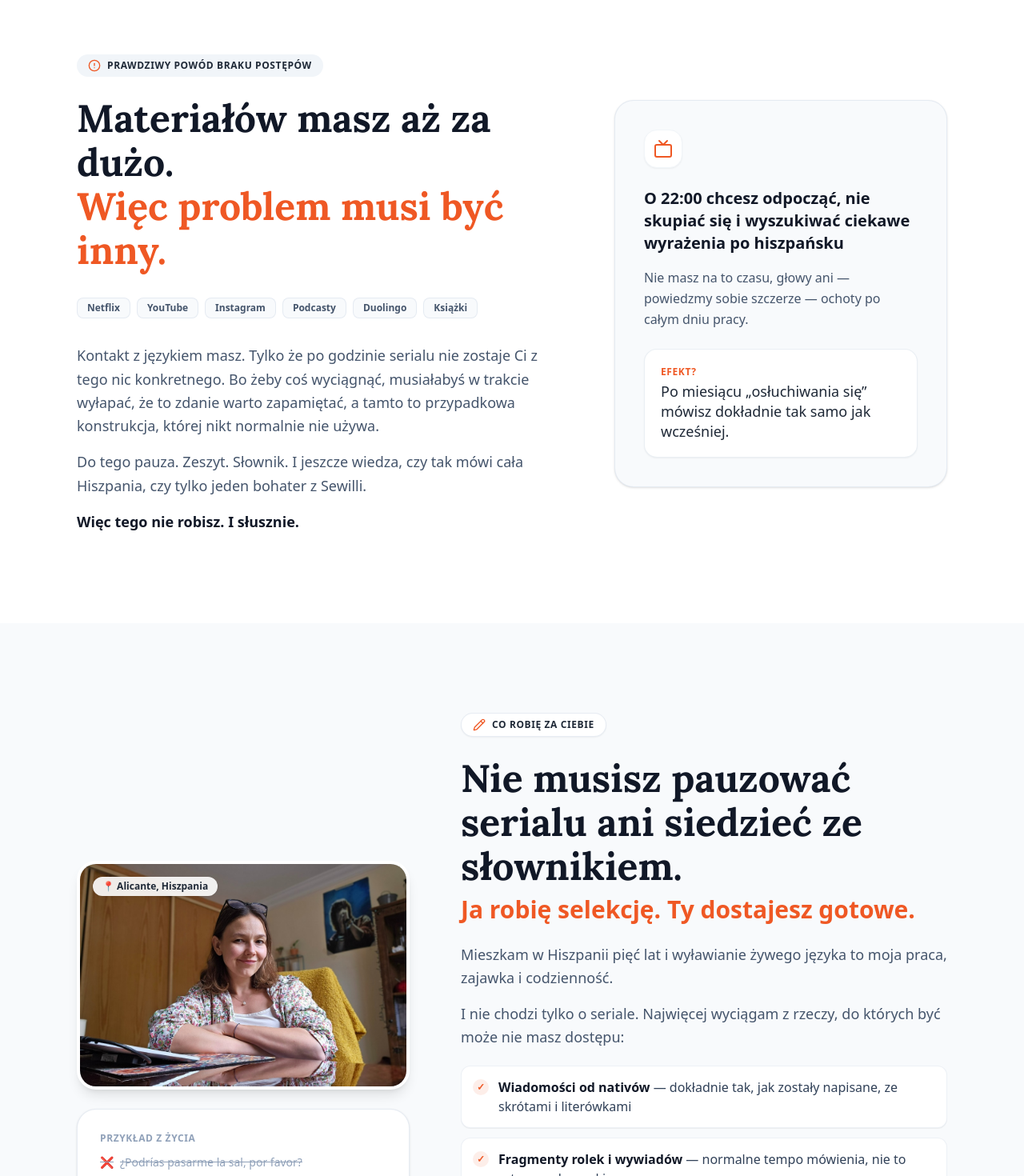
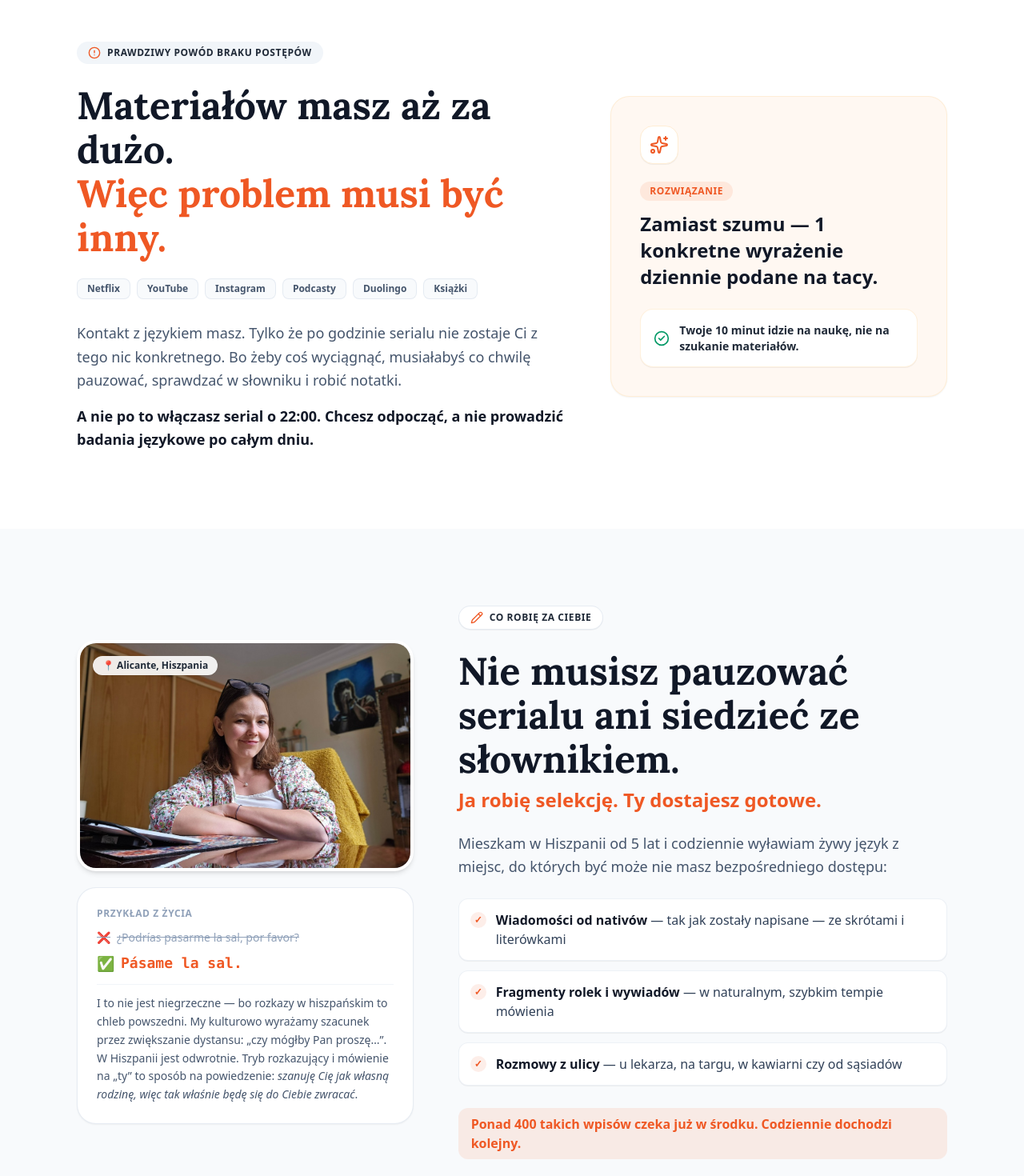
Before and after one commit to apiatek1996-del/strona-strefa-klub, a Next.js app: page / in a window 1280 px wide. Shown: the part 860-2330 px from the top of the page at 80% size. Built offline with nearby package versions, Linux system fonts and the light colour scheme.

Commit message:
Layout & copy: pionowa os czasu, odchudzone sekcje 2 i 3, tlo o mnie lila, dopisek do sciawek

```diff
--- a/components/sections/About.tsx
+++ b/components/sections/About.tsx
@@ -2,7 +2,7 @@
 
 const About = () => {
   return (
-    <section className="bg-slate-50 py-20 lg:py-28">
+    <section className="bg-[#F8EFFD] py-20 lg:py-28 border-y border-purple-100/40">
       <div className="container mx-auto px-4 sm:px-6 lg:px-8 max-w-5xl">
         <div className="grid grid-cols-1 lg:grid-cols-2 gap-12 lg:gap-20 items-center">
 
--- a/components/sections/FAQ.tsx
+++ b/components/sections/FAQ.tsx
@@ -17,7 +17,7 @@ const FAQ = () => {
     },
     {
       question: "Co dostaję jako bonus?",
-      answer: `Poza codziennym wyrażeniem dostajesz: „Zasłyszane na ulicy" — co ciekawsze fragmenty rozmów, które słyszę w Hiszpanii i relacjonuję Wam na bieżąco; ściągawki do pobrania — gramatyka wytłumaczona logicznie, do wydrukowania albo trzymania w telefonie; 15 promptów do AI (wartość 97 zł) — gotowe instrukcje, dzięki którym ChatGPT staje się partnerem do ćwiczenia hiszpańskiego, a nie tylko tłumaczem; dostęp do forum — możesz znaleźć tam osobę do ćwiczenia, czyli tandem językowy; archiwum ponad 400 wpisów — masz do niego dostęp od pierwszego dnia.`
+      answer: `Poza codziennym wyrażeniem dostajesz: „Zasłyszane na ulicy" — co ciekawsze fragmenty rozmów, które słyszę w Hiszpanii i relacjonuję Wam na bieżąco; ściągawki do pobrania — gramatyka wytłumaczona logicznie, gotowa do użycia, do wydrukowania albo trzymania w telefonie; 15 promptów do AI (wartość 97 zł) — gotowe instrukcje, dzięki którym ChatGPT staje się partnerem do ćwiczenia hiszpańskiego, a nie tylko tłumaczem; dostęp do forum — możesz znaleźć tam osobę do ćwiczenia, czyli tandem językowy; archiwum ponad 400 wpisów — masz do niego dostęp od pierwszego dnia.`
     },
     {
       question: "Czy Strefa się rozwija?",
--- a/components/sections/Features.tsx
+++ b/components/sections/Features.tsx
@@ -103,10 +103,10 @@ const Features = () => {
           ))}
         </div>
 
-        {/* Graficzna OŚ CZASU (Timeline) */}
-        <div className="bg-slate-50 rounded-3xl p-7 sm:p-12 border border-slate-200/80 relative overflow-hidden">
+        {/* Graficzna PIONOWA OŚ CZASU (Vertical Timeline) */}
+        <div className="bg-slate-50 rounded-3xl p-7 sm:p-12 border border-slate-200/80 relative overflow-hidden max-w-3xl mx-auto">
 
-          <div className="flex flex-col sm:flex-row sm:items-center justify-between gap-4 mb-12">
+          <div className="flex flex-col sm:flex-row sm:items-center justify-between gap-4 mb-10 pb-6 border-b border-slate-200/60">
             <div>
               <div className="inline-flex items-center gap-2 px-3 py-1 rounded-full bg-white text-xs font-bold text-primary border border-slate-200/80 mb-2 shadow-2xs">
                 <TrendingUp className="w-3.5 h-3.5" />
@@ -121,44 +121,36 @@ const Features = () => {
             </p>
           </div>
 
-          {/* Oś czasu - układ graficzny */}
-          <div className="relative">
+          {/* Pionowa oś czasu */}
+          <div className="relative pl-2 sm:pl-4 space-y-6 sm:space-y-8">
+            {/* Pionowa linia łącząca */}
+            <div className="absolute top-6 bottom-6 left-[27px] sm:left-[35px] w-1 bg-gradient-to-b from-amber-300 via-orange-400 to-emerald-500 rounded-full z-0" />
 
-            {/* Pozioma linia łącząca na desktopie */}
-            <div className="hidden md:block absolute top-7 left-12 right-12 h-1 bg-gradient-to-r from-amber-300 via-orange-400 to-emerald-500 rounded-full z-0" />
+            {timelineSteps.map((step, i) => (
+              <div key={i} className="relative z-10 flex items-start gap-4 sm:gap-6">
 
-            <div className="grid grid-cols-1 md:grid-cols-3 gap-8 relative z-10">
-              {timelineSteps.map((step, i) => (
-                <div key={i} className="flex flex-col">
-
-                  {/* Węzeł na osi czasu */}
-                  <div className="flex items-center gap-3 mb-5">
-                    <div className="w-14 h-14 rounded-2xl bg-white border-2 border-slate-200/80 shadow-md flex items-center justify-center text-2xl shrink-0">
+                {/* Węzeł na osi */}
+                <div className="w-12 h-12 sm:w-14 sm:h-14 rounded-2xl bg-white border-2 border-slate-200/90 shadow-md flex items-center justify-center text-xl sm:text-2xl shrink-0">
                   {step.emoji}
                 </div>
-                    <div className="md:hidden flex-1 h-0.5 bg-slate-200" />
-                  </div>
 
-                  {/* Karta etapu na osi */}
-                  <div className="bg-white rounded-2xl p-6 border border-slate-200/80 shadow-xs flex-1 flex flex-col justify-between">
-                    <div>
-                      <div className="flex items-center justify-between gap-2 mb-3">
-                        <span className={`text-xs font-bold px-2.5 py-1 rounded-full border ${step.accent}`}>
+                {/* Karta */}
+                <div className="bg-white rounded-2xl p-5 sm:p-6 border border-slate-200/80 shadow-xs flex-1 hover:shadow-md transition-shadow">
+                  <div className="flex items-center justify-between gap-2 mb-2">
+                    <h4 className="text-lg sm:text-xl font-bold text-slate-900">
+                      {step.time}
+                    </h4>
+                    <span className={`text-xs font-bold px-2.5 py-0.5 rounded-full border ${step.accent}`}>
                       Krok 0{i + 1}
                     </span>
                   </div>
 
-                      <h4 className="text-xl font-bold text-slate-900 mb-2">
-                        {step.time}
-                      </h4>
-
-                      <p className="text-slate-600 text-sm sm:text-[15px] leading-relaxed">
+                  <p className="text-slate-600 text-sm sm:text-base leading-relaxed">
                     {step.text}
                   </p>
-                    </div>
 
                   {step.quote && (
-                      <div className="mt-4 pt-3 border-t border-slate-100">
+                    <div className="mt-3 pt-3 border-t border-slate-100">
                       <span className="inline-block bg-emerald-50 text-emerald-700 font-bold font-mono text-sm sm:text-base px-3 py-1.5 rounded-xl border border-emerald-100">
                         {step.quote}
                       </span>
@@ -173,8 +165,6 @@ const Features = () => {
         </div>
 
       </div>
-
-      </div>
     </section>
   );
 };
--- a/components/sections/PainPoints.tsx
+++ b/components/sections/PainPoints.tsx
@@ -1,14 +1,14 @@
 "use client";
 
-import { Tv, Sparkles, AlertCircle } from "lucide-react";
+import { Sparkles, AlertCircle, CheckCircle2 } from "lucide-react";
 
 const PainPoints = () => {
   return (
-    <section className="bg-white py-20 lg:py-28">
+    <section className="bg-white py-16 lg:py-24">
       <div className="container mx-auto px-4 sm:px-6 lg:px-8 max-w-6xl">
-        <div className="grid grid-cols-1 lg:grid-cols-12 gap-12 lg:gap-16 items-center">
+        <div className="grid grid-cols-1 lg:grid-cols-12 gap-10 lg:gap-14 items-center">
 
-          {/* Lewa kolumna: Tekst i problem */}
+          {/* Lewa kolumna: Problem */}
           <div className="lg:col-span-7 space-y-6">
             <div className="inline-flex items-center gap-2 px-3.5 py-1.5 rounded-full bg-slate-100 text-slate-800 text-xs font-bold uppercase tracking-wider">
               <AlertCircle className="w-4 h-4 text-primary" />
@@ -21,7 +21,7 @@ const PainPoints = () => {
             </h2>
 
             {/* Pastylki materiałów */}
-            <div className="flex flex-wrap gap-2 pt-2">
+            <div className="flex flex-wrap gap-2">
               {["Netflix", "YouTube", "Instagram", "Podcasty", "Duolingo", "Książki"].map((tag, i) => (
                 <span key={i} className="bg-slate-50 border border-slate-200/80 px-3 py-1 rounded-lg text-xs font-semibold text-slate-600">
                   {tag}
@@ -29,38 +29,35 @@ const PainPoints = () => {
               ))}
             </div>
 
-            <div className="space-y-4 text-base sm:text-lg text-slate-600 leading-relaxed pt-2">
+            <div className="space-y-4 text-base sm:text-lg text-slate-600 leading-relaxed pt-1">
               <p>
-                Kontakt z językiem masz. Tylko że po godzinie serialu nie zostaje Ci z tego nic konkretnego. Bo żeby coś wyciągnąć, musiałabyś w trakcie wyłapać, że to zdanie warto zapamiętać, a tamto to przypadkowa konstrukcja, której nikt normalnie nie używa.
-              </p>
-              <p>
-                Do tego pauza. Zeszyt. Słownik. I jeszcze wiedza, czy tak mówi cała Hiszpania, czy tylko jeden bohater z Sewilli.
+                Kontakt z językiem masz. Tylko że po godzinie serialu nie zostaje Ci z tego nic konkretnego. Bo żeby coś wyciągnąć, musiałabyś co chwilę pauzować, sprawdzać w słowniku i robić notatki.
               </p>
               <p className="font-semibold text-slate-900">
-                Więc tego nie robisz. I słusznie.
+                A nie po to włączasz serial o 22:00. Chcesz odpocząć, a nie prowadzić badania językowe po całym dniu.
               </p>
             </div>
           </div>
 
-          {/* Prawa kolumna: Karta z puentą wizualną */}
+          {/* Prawa kolumna: Rozwiązanie (pozytywna karta ulgi) */}
           <div className="lg:col-span-5">
-            <div className="bg-slate-50 rounded-3xl p-7 sm:p-9 border border-slate-200/80 shadow-sm relative overflow-hidden">
-              <div className="w-12 h-12 rounded-2xl bg-white flex items-center justify-center text-primary shadow-xs border border-slate-100 mb-6">
-                <Tv className="w-6 h-6" />
+            <div className="bg-[#FFF8F2] rounded-3xl p-7 sm:p-9 border border-orange-100/90 shadow-xs relative overflow-hidden">
+              <div className="w-12 h-12 rounded-2xl bg-white flex items-center justify-center text-primary shadow-2xs border border-orange-100 mb-5">
+                <Sparkles className="w-6 h-6" />
               </div>
 
-              <h3 className="text-xl font-bold text-slate-900 mb-4">
-                O 22:00 chcesz odpocząć, nie skupiać się i wyszukiwać ciekawe wyrażenia po hiszpańsku
+              <span className="inline-block bg-primary/10 text-primary font-bold text-xs px-3 py-1 rounded-full uppercase tracking-wider mb-3">
+                Rozwiązanie
+              </span>
+
+              <h3 className="text-xl sm:text-2xl font-bold text-slate-900 mb-6 leading-snug">
+                Zamiast szumu — 1 konkretne wyrażenie dziennie podane na tacy.
               </h3>
 
-              <p className="text-slate-600 text-sm sm:text-base leading-relaxed mb-6">
-                Nie masz na to czasu, głowy ani — powiedzmy sobie szczerze — ochoty po całym dniu pracy.
-              </p>
-
-              <div className="bg-white rounded-2xl p-5 border border-slate-200/70 shadow-xs">
-                <p className="text-xs font-bold uppercase tracking-wider text-primary mb-1">Efekt?</p>
-                <p className="text-slate-800 font-medium text-base sm:text-lg leading-snug">
-                  Po miesiącu „osłuchiwania się” mówisz dokładnie tak samo jak wcześniej.
+              <div className="bg-white rounded-2xl p-4 border border-orange-100/80 flex items-center gap-3 shadow-2xs">
+                <CheckCircle2 className="w-5 h-5 text-emerald-600 shrink-0" />
+                <p className="text-slate-800 font-semibold text-sm leading-snug">
+                  Twoje 10 minut idzie na naukę, nie na szukanie materiałów.
                 </p>
               </div>
             </div>
--- a/components/sections/Pricing.tsx
+++ b/components/sections/Pricing.tsx
@@ -46,7 +46,7 @@ const Pricing = () => {
               "Codzienne wyrażenie od poniedziałku do piątku z dogłębną analizą",
               "Archiwum ponad 400 wpisów — dostęp od pierwszego dnia",
               '„Zasłyszane na ulicy” — fragmenty prawdziwych rozmów z Hiszpanii',
-              "Ściągawki do pobrania — gramatyka wytłumaczona logicznie",
+              "Ściągawki do pobrania — gramatyka wytłumaczona logicznie, gotowa do użycia",
               "Forum i tandem językowy",
               "Możliwość zadawania pytań pod każdym postem",
               { bold: true, text: "🔥 BONUS: 15 promptów AI do ćwiczenia hiszpańskiego (wartość 97 zł)" },
--- a/components/sections/Solution.tsx
+++ b/components/sections/Solution.tsx
@@ -1,32 +1,32 @@
 "use client";
 
-import { Check, Sparkles, Pencil } from "lucide-react";
+import { Pencil } from "lucide-react";
 
 const Solution = () => {
   return (
-    <section className="bg-slate-50 py-20 lg:py-28 overflow-hidden">
+    <section className="bg-slate-50 py-16 lg:py-24 overflow-hidden">
       <div className="container mx-auto px-4 sm:px-6 lg:px-8 max-w-6xl">
-        <div className="grid grid-cols-1 lg:grid-cols-12 gap-12 lg:gap-16 items-center">
+        <div className="grid grid-cols-1 lg:grid-cols-12 gap-10 lg:gap-14 items-center">
 
           {/* Lewa kolumna: Zdjęcie Agaty z pracy + Karta z przykładem */}
-          <div className="lg:col-span-5 space-y-6 order-2 lg:order-1">
+          <div className="lg:col-span-5 space-y-5 order-2 lg:order-1">
             {/* Zdjęcie */}
-            <div className="relative rounded-3xl overflow-hidden shadow-lg border-4 border-white bg-slate-200 aspect-[4/3] sm:aspect-[16/11]">
+            <div className="relative rounded-3xl overflow-hidden shadow-md border-4 border-white bg-slate-200 aspect-[4/3] sm:aspect-[16/11]">
               <img
                 src="/photo_desk1.jpg"
-                alt="Agata z ołówkiem w ręku wyławia hiszpański"
+                alt="Agata wyławia żywy hiszpański"
                 className="w-full h-full object-cover"
               />
-              <div className="absolute top-4 left-4 bg-white/90 backdrop-blur-xs px-3 py-1 rounded-full text-xs font-bold text-slate-800 shadow-xs">
+              <div className="absolute top-4 left-4 bg-white/90 backdrop-blur-xs px-3 py-1 rounded-full text-xs font-bold text-slate-800 shadow-2xs">
                 📍 Alicante, Hiszpania
               </div>
             </div>
 
             {/* Karta z przykładem kulturowym */}
-            <div className="bg-white rounded-3xl p-6 sm:p-7 border border-slate-200/80 shadow-sm relative">
+            <div className="bg-white rounded-3xl p-5 sm:p-6 border border-slate-200/80 shadow-xs relative">
               <p className="text-xs font-bold uppercase tracking-wider text-slate-400 mb-3">Przykład z życia</p>
 
-              <div className="space-y-2 mb-4">
+              <div className="space-y-2 mb-3">
                 <div className="flex items-center gap-2 text-slate-400 text-sm line-through">
                   <span>❌</span>
                   <span>¿Podrías pasarme la sal, por favor?</span>
@@ -45,7 +45,7 @@ const Solution = () => {
 
           {/* Prawa kolumna: Treść */}
           <div className="lg:col-span-7 space-y-6 order-1 lg:order-2">
-            <div className="inline-flex items-center gap-2 px-3.5 py-1.5 rounded-full bg-white text-slate-800 text-xs font-bold uppercase tracking-wider border border-slate-200/80 shadow-xs">
+            <div className="inline-flex items-center gap-2 px-3.5 py-1.5 rounded-full bg-white text-slate-800 text-xs font-bold uppercase tracking-wider border border-slate-200/80 shadow-2xs">
               <Pencil className="w-4 h-4 text-primary" />
               <span>Co robię za Ciebie</span>
             </div>
@@ -54,22 +54,18 @@ const Solution = () => {
               <h2 className="text-3xl sm:text-4xl lg:text-5xl font-heading font-bold text-slate-900 leading-[1.15] mb-2" style={{ fontFamily: 'var(--font-lora), serif' }}>
                 Nie musisz pauzować serialu ani siedzieć ze słownikiem.
               </h2>
-              <p className="text-2xl sm:text-3xl font-bold text-primary">Ja robię selekcję. Ty dostajesz gotowe.</p>
+              <p className="text-xl sm:text-2xl font-bold text-primary">Ja robię selekcję. Ty dostajesz gotowe.</p>
             </div>
 
-            <div className="space-y-4 text-base sm:text-lg text-slate-600 leading-relaxed">
-              <p>
-                Mieszkam w Hiszpanii pięć lat i wyławianie żywego języka to moja praca, zajawka i codzienność.
-              </p>
-              <p>
-                I nie chodzi tylko o seriale. Najwięcej wyciągam z rzeczy, do których być może nie masz dostępu:
+            <p className="text-base sm:text-lg text-slate-600 leading-relaxed">
+              Mieszkam w Hiszpanii od 5 lat i codziennie wyławiam żywy język z miejsc, do których być może nie masz bezpośredniego dostępu:
             </p>
 
-              <div className="space-y-3 pt-1">
+            <div className="space-y-3">
               {[
-                  { title: "Wiadomości od nativów", desc: "dokładnie tak, jak zostały napisane, ze skrótami i literówkami" },
-                  { title: "Fragmenty rolek i wywiadów", desc: "normalne tempo mówienia, nie to sztuczne do nauki" },
-                  { title: "Własne i podsłuchane rozmowy", desc: "to, co usłyszałam u lekarza, na targu, od koleżanki mojej teściowej" },
+                { title: "Wiadomości od nativów", desc: "tak jak zostały napisane — ze skrótami i literówkami" },
+                { title: "Fragmenty rolek i wywiadów", desc: "w naturalnym, szybkim tempie mówienia" },
+                { title: "Rozmowy z ulicy", desc: "u lekarza, na targu, w kawiarni czy od sąsiadów" },
               ].map((item, i) => (
                 <div key={i} className="flex items-start gap-3 bg-white p-3.5 rounded-xl border border-slate-200/60 shadow-2xs">
                   <span className="w-5 h-5 rounded-full bg-primary/10 text-primary flex items-center justify-center shrink-0 mt-0.5 text-xs font-bold">✓</span>
@@ -80,17 +76,9 @@ const Solution = () => {
               ))}
             </div>
 
-              <p className="pt-2">
-                Do Strefy trafia tylko to, co przeszło selekcję: naprawdę się powtarza i realnie zmienia brzmienie zdania.
-              </p>
-              <p>
-                A potem opowiadam Ci o tym tak, jak zrobiłaby to koleżanka, która mieszka tu od lat i przypadkiem jest filolożką: co to znaczy, kiedy tego użyć, czego nie mów, bo brzmi dziwnie, i skąd ta konstrukcja się w ogóle wzięła.
-              </p>
-            </div>
-
-            <div className="pt-2">
+            <div className="pt-1">
               <span className="inline-block bg-primary/10 text-primary font-bold text-sm sm:text-base px-4 py-2 rounded-xl">
-                Ponad 400 takich rzeczy już czeka w środku. Codziennie dochodzi kolejna.
+                Ponad 400 takich wpisów czeka już w środku. Codziennie dochodzi kolejny.
               </span>
             </div>
           </div>
```
Lines whose indentation alone changed are shown as unchanged.
